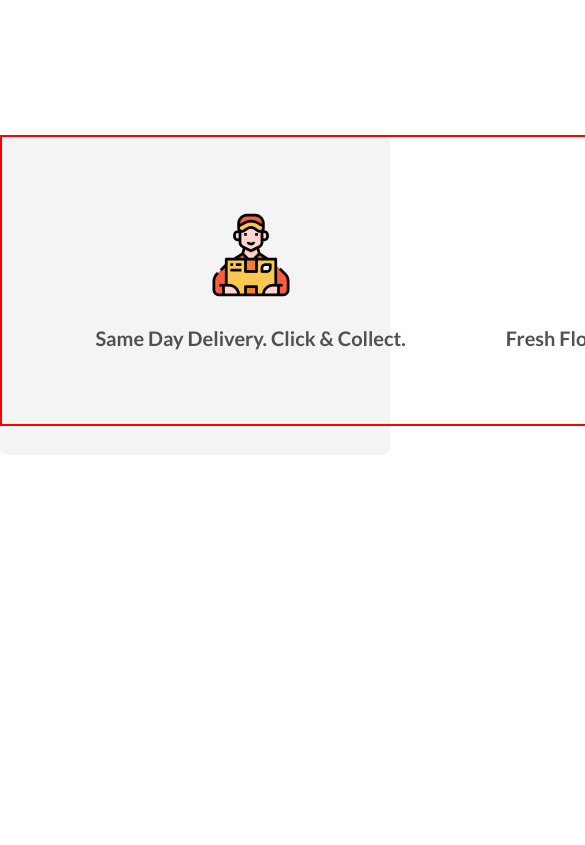
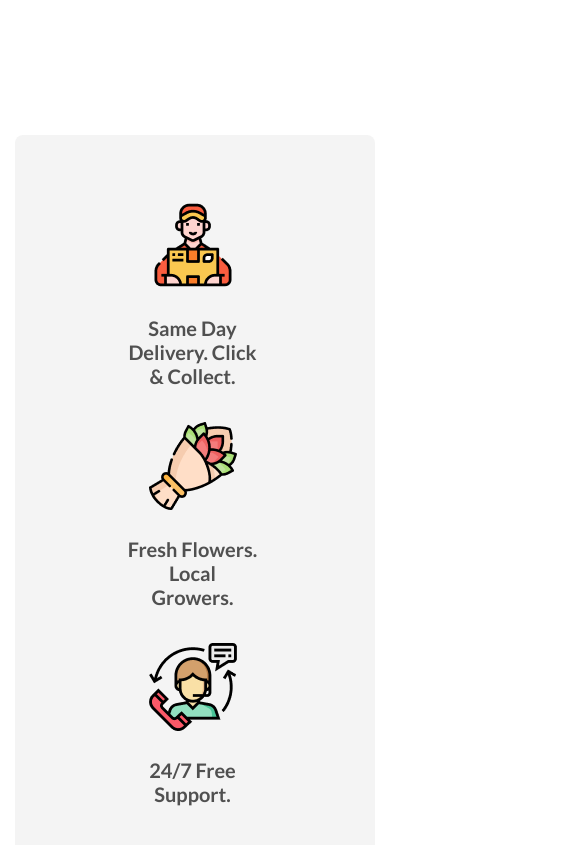
Before and after one commit to abirchokra/responsive-practice-task, a plain HTML site: page index.html in a window 390 px wide. Shown: the part 3100-3945 px from the top of the page, 585 px wide, since content can reach past the window. Before the commit the page ends 3655 px from the top, so only its background shows below. Drawn offline with Linux system fonts and the light colour scheme.

Commit message:
third-sec-res-done

```diff
--- a/styles/style.css
+++ b/styles/style.css
@@ -309,7 +309,6 @@ body{
 .third-section-bg{
     width: 1090px;
     height: 147px;
-    border: 2px solid red;
     margin: 0 auto;
     padding: 70px;
     display: flex;
@@ -330,3 +329,24 @@ body{
     font-weight: 600;
     margin-top: 24px;
 }
+
+@media screen and (max-width:576px) {
+    .third-section-bg{
+        flex-direction: column;
+        padding: 20px;
+        width: 200px;
+
+
+    }
+    .third-section{
+        width: 360px;
+        height: 800px;
+    }
+    #one{
+        margin-right: 5px;
+        padding: 32px;
+        margin-bottom: -290px;
+        margin-top: 260px;
+
+    }
+}
```
